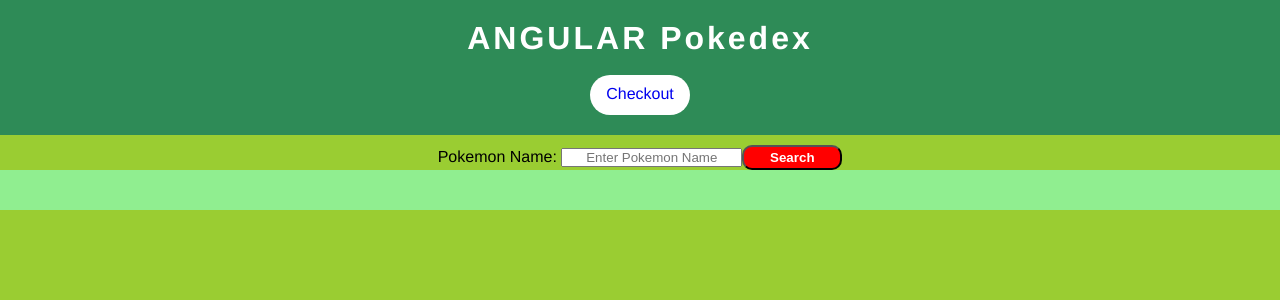
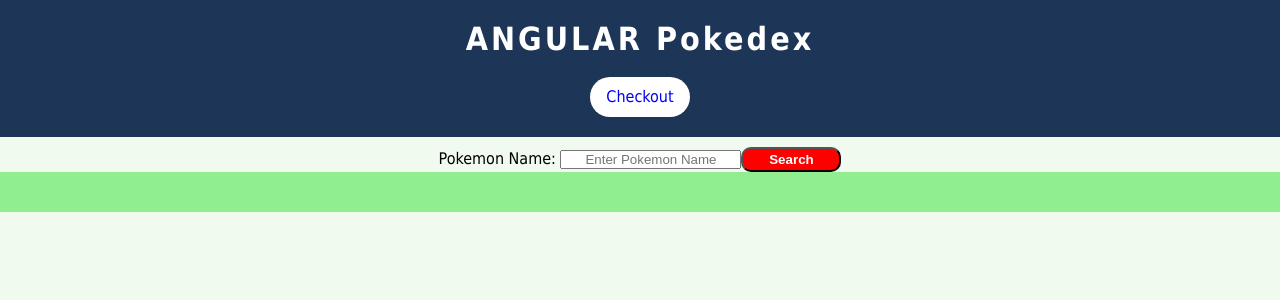
Before and after one commit to Jesper-SH-Hong/Node-Angular-pokedex, an Angular app in the folder pokedex-app/: page /search in a window 1280 px wide. Shown: the top 300 px of the page. Built offline with nearby package versions, Linux system fonts and the light colour scheme.

Commit message:
color palletes updated

```diff
--- a/pokedex-app/src/app/cart/cart.component.css
+++ b/pokedex-app/src/app/cart/cart.component.css
@@ -9,7 +9,7 @@
     /* between each purchase items */
     grid-gap: 10px;
 
-    background-color: lightgreen;
+    background-color: f1faee;
 }
 
 .cart-item {
@@ -23,7 +23,7 @@
 
 
     border-radius: 80px;
-    background-color: yellowgreen;
+    background-color: #f5ebe0;
 }
 
 
--- a/pokedex-app/src/app/header/header.component.css
+++ b/pokedex-app/src/app/header/header.component.css
@@ -3,7 +3,7 @@
 header {
     padding: 20px 0px;
     text-align: center;
-    background-color: seagreen;
+    background-color: #1d3557;
 }
 
 header h1 {
--- a/pokedex-app/src/app/pokemon-list/pokemon-list.component.css
+++ b/pokedex-app/src/app/pokemon-list/pokemon-list.component.css
@@ -7,7 +7,7 @@
     /* repeat my columns to autofit. they'll auto-fit minax. basically the min width of those will be 23%, 1fr;  */
     /* min 23% max auto. 1fraction per each = same proportion
     100%/4 = 25%.. leave some extra spaces */
-    background-color: lightgreen;
+
 }
 
 .pokemon-grid .box {
@@ -19,7 +19,7 @@
     line-height: 150%;
     text-align: center;
     border-radius: 200px;
-    background-color: yellowgreen;
+    background-color: #f5ebe0;
 }
 
 .pokemon-grid .box img {
@@ -33,7 +33,7 @@ button {
     margin-top: 10px;
     height: 25px;
     width: 100px;
-    background-color: red;
+    background-color: #e63946;
     color: white;
     border-radius: 10px;
     font-weight: bold;
@@ -41,7 +41,7 @@ button {
 
 
 form {
-    background-color: lightgreen;
+    background-color: #edede9;
     text-align: center;
     padding-bottom: 8px;
 
--- a/pokedex-app/src/styles.css
+++ b/pokedex-app/src/styles.css
@@ -9,8 +9,9 @@
   }
 
 body {
-  font-family: 'Franklin Gothic Medium', 'Arial Narrow', Arial;
-  background-color: yellowgreen;
+  /* font-family: 'Franklin Gothic Medium', 'Arial Narrow', Arial; */
+  font-family: 'Tahoma';
+  background-color: #f1faee;
 
 
 }
```
